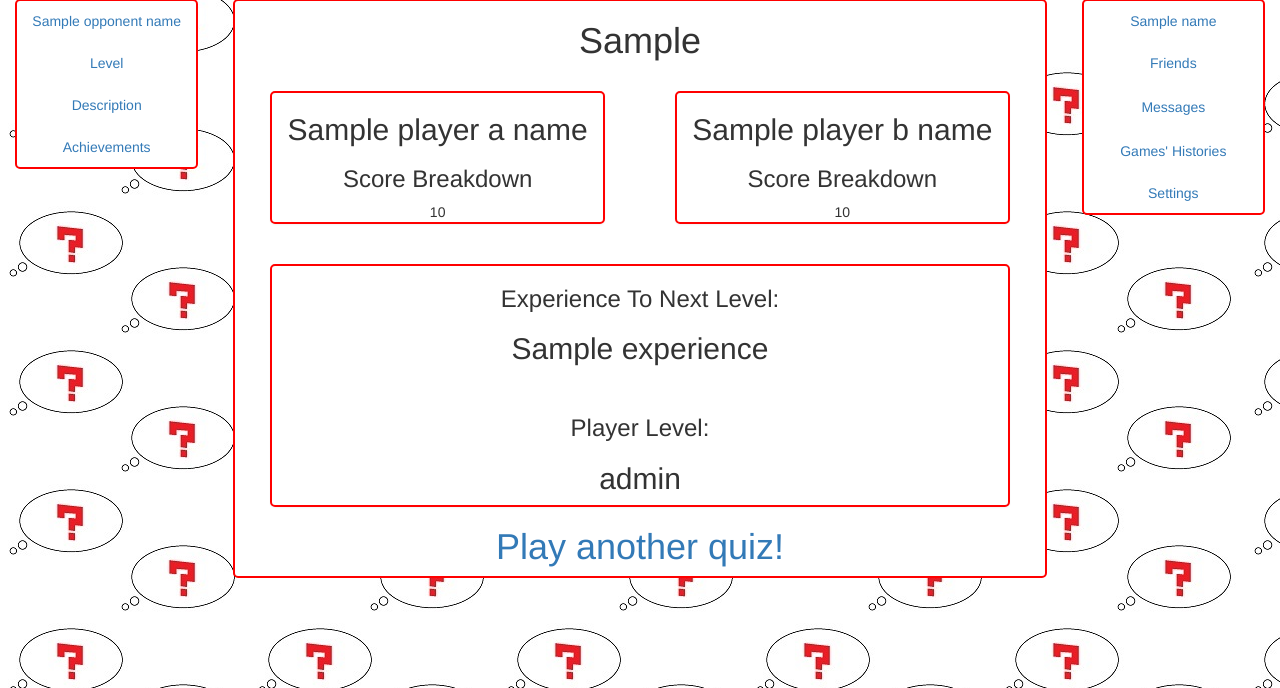
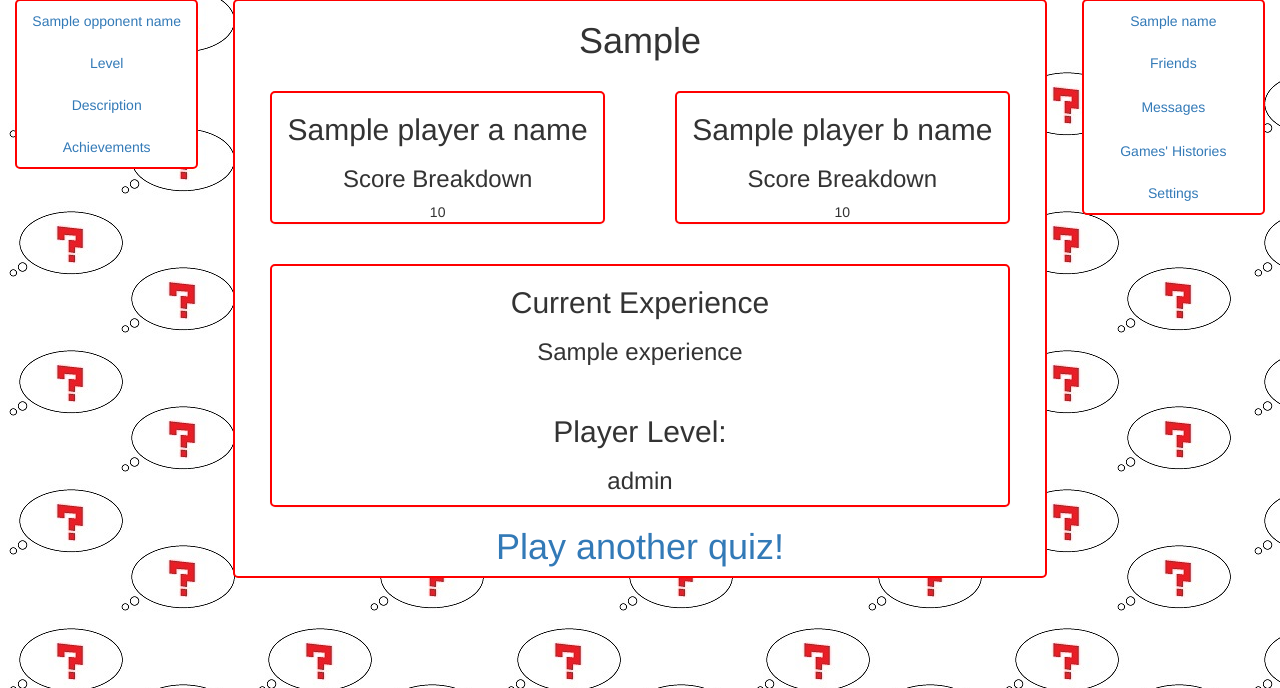
Before and after one commit to fishlinghu/QuizApp-WebApplication, a Python web app: template quizapp/quizapp/templates/result.html in a window 1280 px wide. Shown: the part 72-760 px from the top of the page. Run offline with Jinja, Linux system fonts and the light colour scheme; the template is opened without the code that fills it: most values are stand-ins (such as "Sample title", 1, 10 or a date in 2020); some libraries are stand-ins or nearby versions.

Commit message:
layout changes and exp/level modifications

```diff
--- a/quizapp/quizapp/templates/result.html
+++ b/quizapp/quizapp/templates/result.html
@@ -37,11 +37,11 @@
 			</div>
 			<div class="col-md-12 inner">
 				<div class="panel panel-default panel-topic" style="text-align:center">
-					<h3>Experience To Next Level:</h3>
-					<h2>{{ experience }}</h2>
+					<h2>Current Experience</h2>
+					<h3>{{ experience }}</h3>
 					<br>
-					<h3>Player Level:</h3>
-					<h2>{{ level }}</h2>
+					<h2>Player Level:</h2>
+					<h3>{{ level }}</h3>
 				</div>
 			</div>
 			<h1><a href="/">Play another quiz!</a></h1>
--- a/quizapp/quizapp/views/results.py
+++ b/quizapp/quizapp/views/results.py
@@ -50,8 +50,6 @@ class ResultsHandler(Handler):
 			player_a_score_breakdown = game.a_score_list
 			player_b_score_breakdown = game.b_score_list
 
-			experienceToNextLevel = 5000 - player.experience
-
 			template_values = {
 							'name' : player.account,
 							'opponentName' : opponentName,
@@ -61,7 +59,7 @@ class ResultsHandler(Handler):
 							'player_b_score_breakdown': player_b_score_breakdown,
 							'win_or_lose': win_or_lose,
 							'level' : player.level,
-							'experience': experienceToNextLevel
+							'experience': player.experience
 							}
 
 			self.session['QUIZAPP_FINISHED'] = None
```
Also changed, not shown: quizapp/quizapp/views/process.py (+8 -5 lines).
